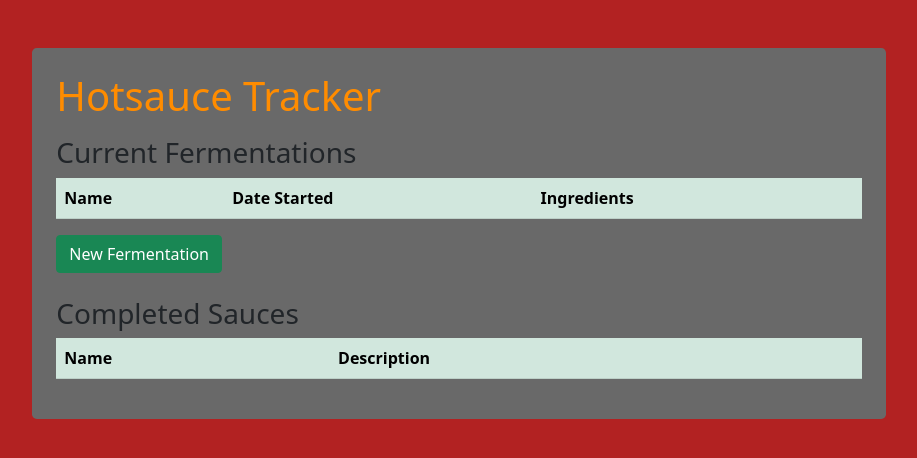
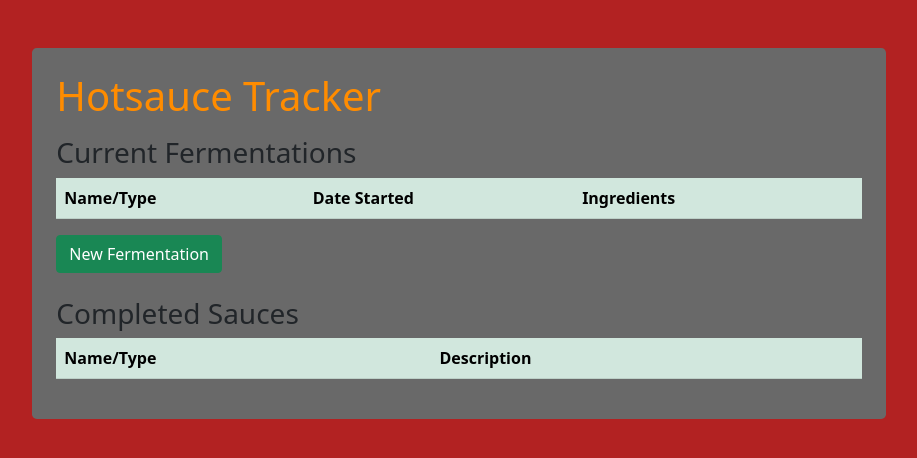
Before and after one commit to Christopher-Teague/Project-Hotsauce_database, a Flask app: page /dashboard in a window 1280 px wide. Shown: the top 458 px of the page, without its empty margins (181-1098 px from the left). Run offline with Flask 2, Linux system fonts and the light colour scheme; data that the repository does not hold is empty.

Commit message:
tinkering

```diff
--- a/flask_app/templates/index.html
+++ b/flask_app/templates/index.html
@@ -26,7 +26,7 @@
                 <thead>
                     <tr>
 
-                        <th scope="col-3">Name</th>
+                        <th scope="col-3">Name/Type</th>
                         <th scope="col-2">Date Started</th>
                         <th scope="col-6">Ingredients</th>
                         <th scope="col-2"></th>
@@ -52,7 +52,7 @@
         <table class="table  table-striped table-success">
             <thead>
                 <tr>
-                    <th scope="col-3">Name</th>
+                    <th scope="col-3">Name/Type</th>
                     <th scope="col-7">Description</th>
                     <th scope="col-3"></th>
                 </tr>
```
